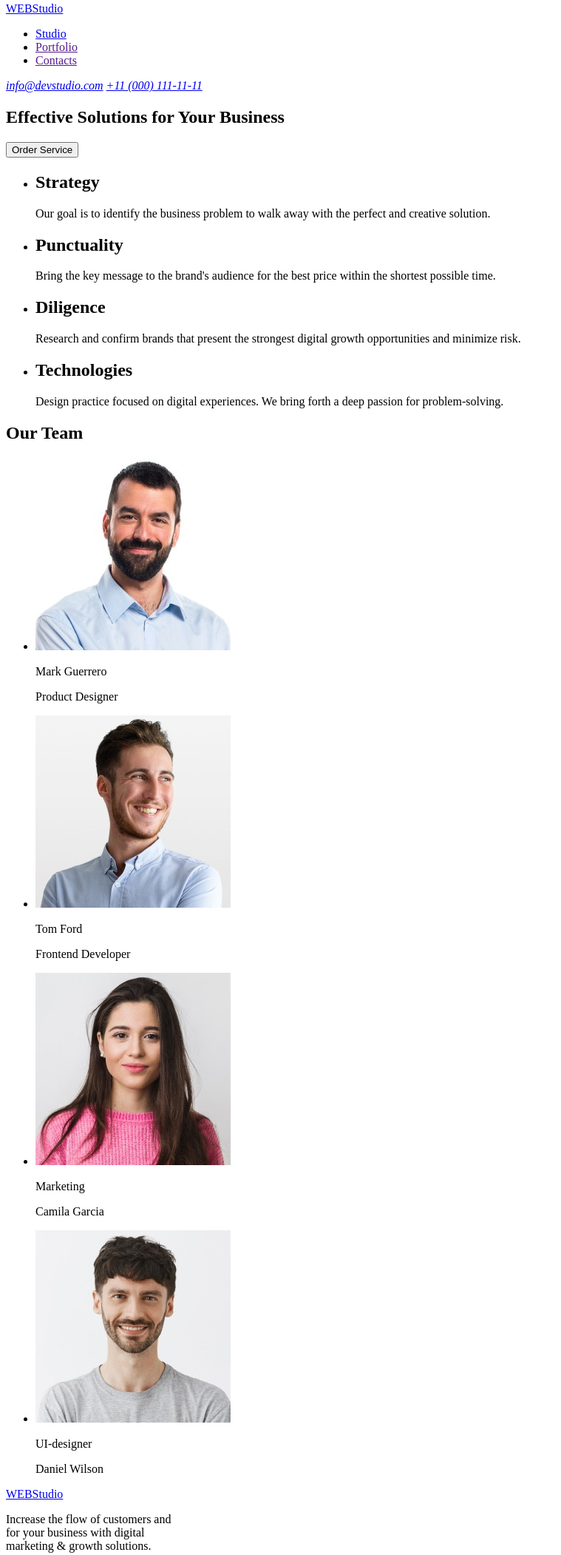
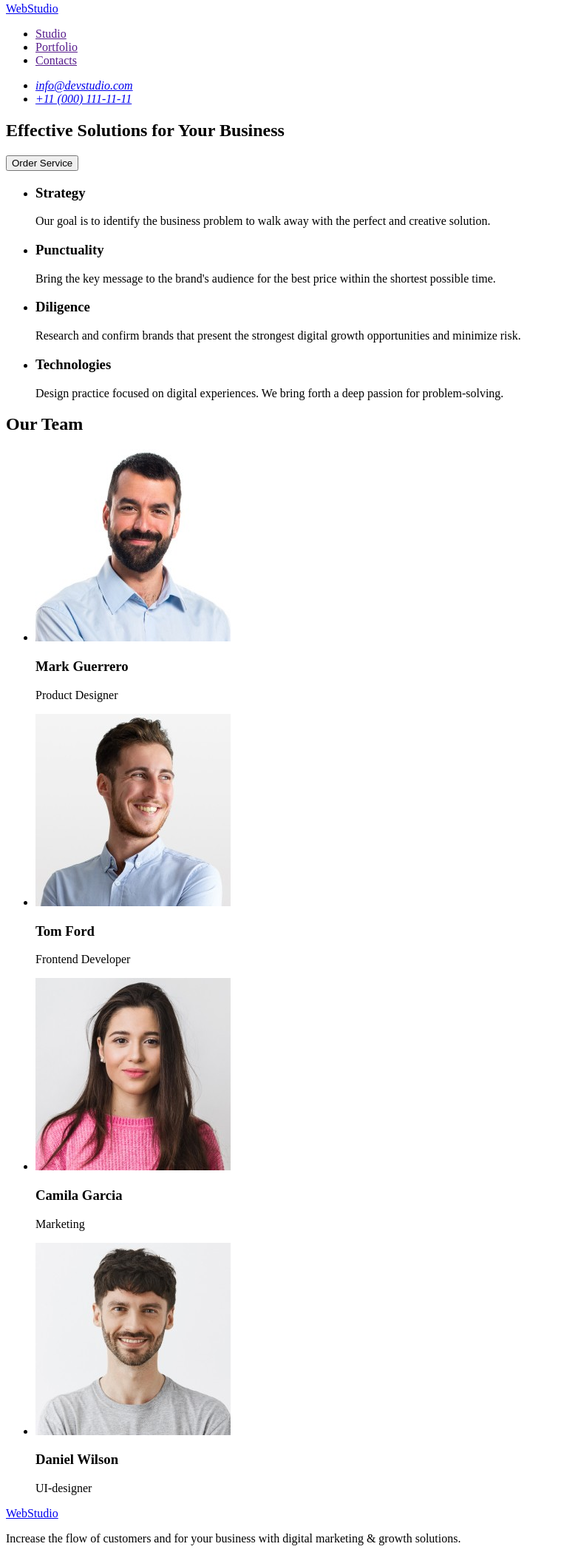
Before and after one commit to zeib01/goit-markup-hw-01, a plain HTML site: page index.html in a window 1280 px wide. Shown: the part 5-2107 px from the top of the page at 74% size, without its empty margins (0-759 px from the left). Drawn offline with Linux system fonts and the light colour scheme.

Commit message:
Update index.html

```diff
--- a/index.html
+++ b/index.html
@@ -7,13 +7,13 @@
 </head>
 <body>
     <header>
-        <a href="./index.html">
-            WEBStudio
-        </a>
         <nav>
+            <a href="./index.html">
+                WebStudio
+            </a>
             <ul>
                 <li>
-                    <a href="Studio">Studio</a>
+                    <a href="">Studio</a>
                 </li>
                 <li>
                     <a href="">Portfolio</a>
@@ -23,9 +23,16 @@
                 </li>
             </ul>
         </nav>
+
         <address>
-        <a href="mailto:info@devstudio.com">info@devstudio.com</a>
-        <a href="tel.+110001111111"> +11 (000) 111-11-11</a>
+            <ul>
+                <li>
+                    <a href="mailto:info@devstudio.com">info@devstudio.com</a>
+                </li>
+                <li>
+                    <a href="tel.+110001111111"> +11 (000) 111-11-11</a>
+                </li>
+            </ul>
         </address>
     </header>
     <main>
@@ -37,21 +44,22 @@
         </section>
 
         <section>
+            <h2 hidden>Benefits</h2>
             <ul>
                 <li>
-                    <h2>Strategy</h2>
+                    <h3>Strategy</h3>
                     <p>Our goal is to identify the business problem to walk away with the perfect and creative solution.</p>
                 </li>
                 <li>
-                    <h2>Punctuality</h2>
+                    <h3>Punctuality</h3>
                     <p>Bring the key message to the brand's audience for the best price within the shortest possible time.</p>
                 </li>
                 <li>
-                    <h2>Diligence</h2>
+                    <h3>Diligence</h3>
                     <p>Research and confirm brands that present the strongest digital growth opportunities and minimize risk.</p>
                 </li>
                 <li>
-                    <h2>Technologies</h2>
+                    <h3>Technologies</h3>
                     <p>Design practice focused on digital experiences. We bring forth a deep passion for problem-solving.</p>
                 </li>
             </ul>
@@ -61,34 +69,35 @@
             <h2>Our Team</h2>
             <ul>
                 <li>
-                    <img src="images/product-designer.jpg" alt="Product Designer Mark Guerrero" width="264" height="260"/>
-                    <p>Mark Guerrero</p>
+                    <img src="./images/product-designer.jpg" alt="Product Designer Mark Guerrero" width="264" height="260"/>
+                    <h3>Mark Guerrero</h3>
                     <p>Product Designer</p>
                 </li>
                 <li>
-                    <img src="images/frontend-developer.jpg" alt="Frontend Developer Tom Ford"  width="264" height="260" />
-                    <p>Tom Ford</p>
+                    <img src="./images/frontend-developer.jpg" alt="Frontend Developer Tom Ford"  width="264" height="260" />
+                    <h3>Tom Ford</h3>
                     <p>Frontend Developer</p>
                 </li>
                 <li>
-                    <img src="images/marketing.jpg" alt="Marketing Camila Garcia" width="264" height="260" />
+                    <img src="./images/marketing.jpg" alt="Marketing Camila Garcia" width="264" height="260" />
+                    <h3>Camila Garcia</h3>
                     <p>Marketing</p>
-                    <p>Camila Garcia</p>
+
                 </li>
                 <li>
-                    <img src="images/ui-designer.jpg" alt="UI-designer Daniel Wilson"/>
+                    <img src="./images/ui-designer.jpg" alt="UI-designer Daniel Wilson"/>
+                    <h3>Daniel Wilson</h3>
                     <p>UI-designer</p>
-                    <p>Daniel Wilson</p>
                 </li>
             </ul>
         </section>
     </main>
     <footer>
         <a href="./index.html">
-            WEBStudio
+            WebStudio
         </a>
         <p>
-            Increase the flow of customers and <br>for your business with digital <br>marketing & growth solutions.
+            Increase the flow of customers and for your business with digital marketing & growth solutions.
         </p>
         </footer>
 
```
